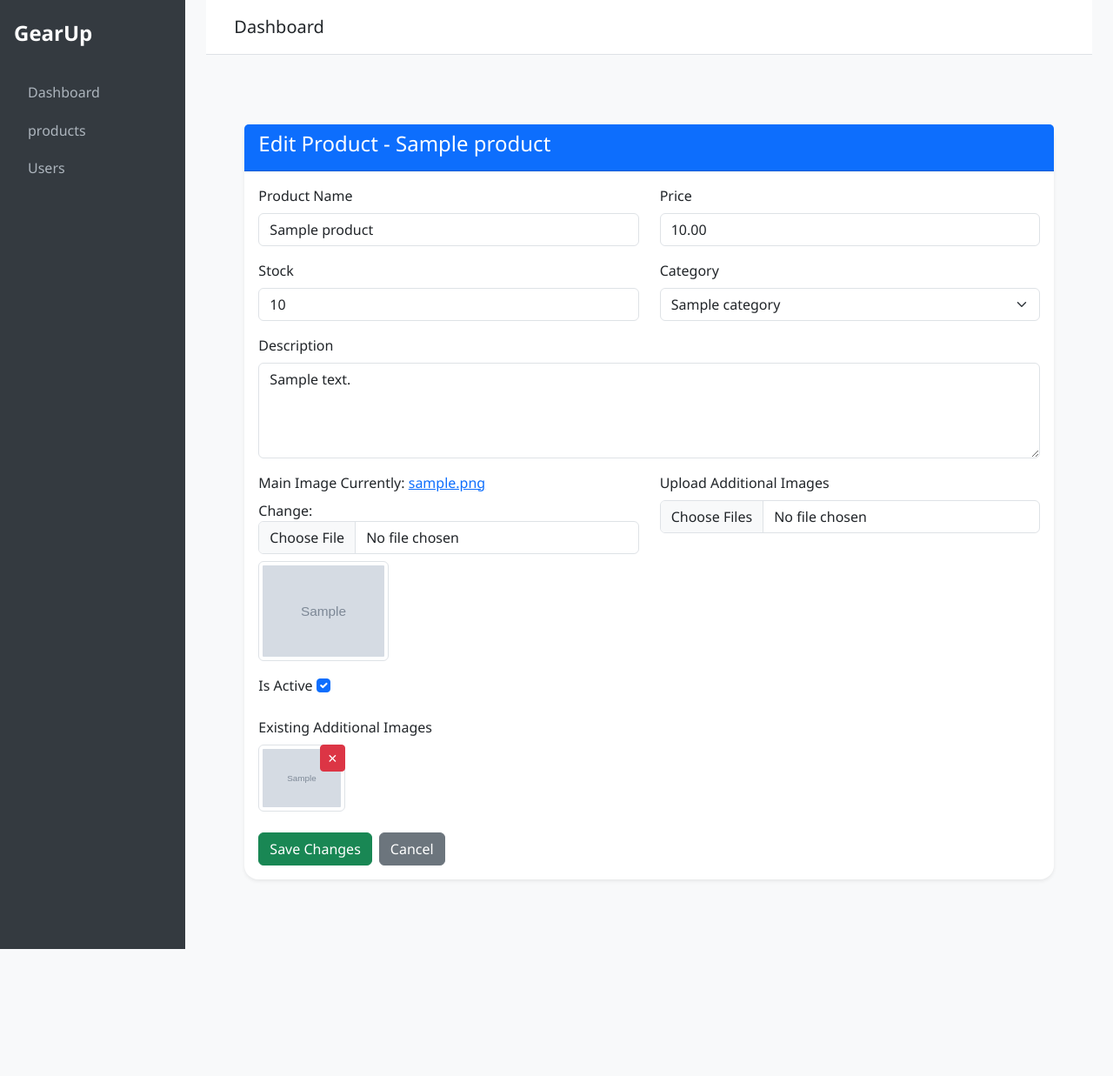
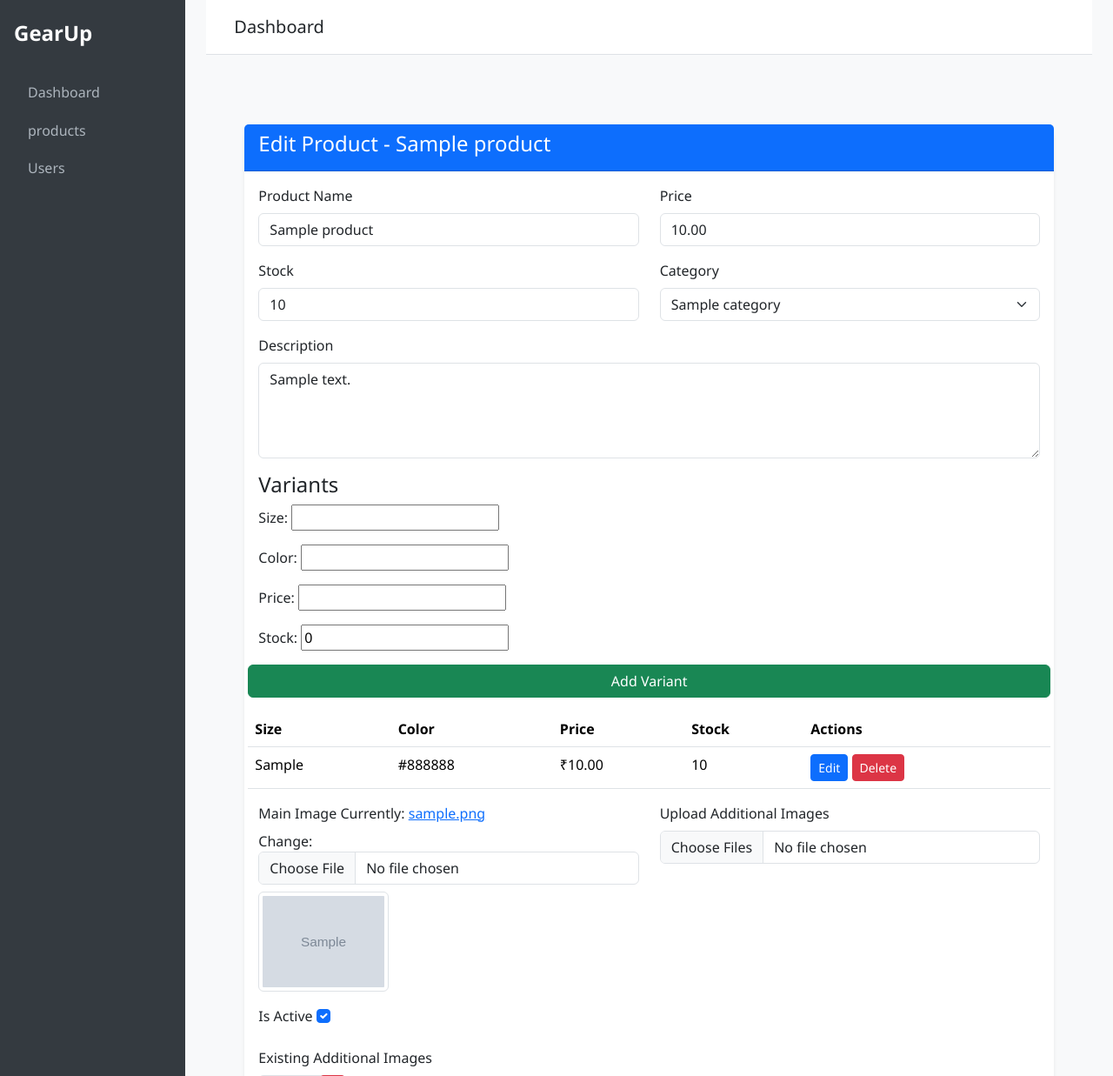
Before and after one commit to aj110arjun/GearUp, a Django app: a page that uses templates/custom_admin/product_edit.html in a window 1280 px wide. Shown: the top 1237 px of the page at 87% size. Before the commit the page ends 1091 px from the top, so only its background shows below. Run offline with Django 5.2, Linux system fonts and the light colour scheme; a user stored in the database is signed in; tables that the repository leaves empty hold one stand-in row (values such as "Sample post"); grey boxes marked "Sample" are stand-in pictures.

Commit message:
varient added

```diff
--- a/cart/views.py
+++ b/cart/views.py
@@ -2,7 +2,7 @@ from django.shortcuts import render, redirect, get_object_or_404
 from django.contrib import messages
 
 from .models import Cart, CartItem
-from products.models import Product
+from products.models import Product, Variant
 from wishlist.models import Wishlist, WishlistItem
 
 
@@ -27,7 +27,9 @@ def view_cart(request):
 
 def add_to_cart(request, product_id):
     product = get_object_or_404(Product, product_id=product_id)
-    cart = get_cart(request)  # however you get the cart
+    cart = get_cart(request)
+    variant_id = request.POST.get('variant_id')
+    variant = get_object_or_404(Variant, id=variant_id)
 
     cart_item, created = CartItem.objects.get_or_create(cart=cart, product=product)
 
--- a/products/admin.py
+++ b/products/admin.py
@@ -1,5 +1,5 @@
 from django.contrib import admin
-from .models import Product, ProductImage
+from .models import Product, ProductImage, Category, Variant
 
 class ProductImageInline(admin.TabularInline):
     model = ProductImage
@@ -10,3 +10,5 @@ class ProductAdmin(admin.ModelAdmin):
     prepopulated_fields = {'slug': ('name',)}
 
 admin.site.register(Product, ProductAdmin)
+admin.site.register(Category)
+admin.site.register(Variant)
--- a/products/forms.py
+++ b/products/forms.py
@@ -1,5 +1,5 @@
 from django import forms
-from .models import Product, Category, ProductImage
+from .models import Product, Category, ProductImage, Variant
 
 class ProductForm(forms.ModelForm):
     class Meta:
@@ -8,6 +8,17 @@ class ProductForm(forms.ModelForm):
         widgets = {
             'description': forms.Textarea(attrs={'rows': 4}),
         }
+
+    def __init__(self, *args, **kwargs):
+        super().__init__(*args, **kwargs)
+
+        # Set "Other" as default category if it exists
+        try:
+            other_category = Category.objects.get(name__iexact="Other")
+            self.fields['category'].initial = other_category.id
+        except Category.DoesNotExist:
+            pass
+
 
 
 class CategoryForm(forms.ModelForm):
@@ -21,3 +32,9 @@ class AdditionalImageForm(forms.ModelForm):
     class Meta:
         model = ProductImage
         fields = ['image']
+
+
+class VariantForm(forms.ModelForm):
+    class Meta:
+        model = Variant
+        fields = ['size', 'color', 'price', 'stock']
--- a/products/models.py
+++ b/products/models.py
@@ -2,6 +2,8 @@ import uuid
 
 from django.db import models
 from django.utils.text import slugify
+from image_cropping.fields import ImageCropField
+from image_cropping import ImageRatioField
 
 
 class Category(models.Model):
@@ -22,6 +24,7 @@ class Category(models.Model):
 
 class Product(models.Model):
 	product_id = models.UUIDField(default=uuid.uuid4, primary_key=True)
+	cropping = ImageRatioField('image', '300x300')
 	name = models.CharField(max_length=100)
 	slug = models.SlugField(unique=True, blank=True)
 	description = models.TextField()
@@ -45,3 +48,14 @@ class ProductImage(models.Model):
 
     def __str__(self):
     	return self.product.name
+
+class Variant(models.Model):
+    id = models.UUIDField(primary_key=True, default=uuid.uuid4, editable=False)
+    product = models.ForeignKey(Product, related_name='variants', on_delete=models.CASCADE)
+    size = models.CharField(max_length=20, blank=True, null=True)
+    color = models.CharField(max_length=50, blank=True, null=True)
+    price = models.DecimalField(max_digits=10, decimal_places=2)
+    stock = models.PositiveIntegerField(default=0)
+
+    def __str__(self):
+        return f"{self.product.name} - {self.size} - {self.color}"
--- a/products/urls.py
+++ b/products/urls.py
@@ -15,6 +15,9 @@ urlpatterns = [
     path('admin/product/delete-additional-image/<int:image_id>/', views.delete_additional_image, name='delete_additional_image'),
     path('admin/products/<slug:slug>/edit/', views.edit_product, name='edit_product'),
     path('admin/products/additional-image/delete/<int:image_id>/', views.delete_additional_image, name='delete_additional_image'),
+    path('product/<uuid:product_id>/add-variant/', views.add_variant, name='add_variant'),
+    path('variant/<uuid:variant_id>/edit/', views.edit_variant, name='edit_variant'),
+    path('variant/<uuid:variant_id>/delete/', views.delete_variant, name='delete_variant'),
 
 
 
--- a/products/views.py
+++ b/products/views.py
@@ -4,7 +4,7 @@ from .models import Product, Category, ProductImage, ProductImage
 from wishlist.models import WishlistItem, Wishlist
 from django.shortcuts import render, get_object_or_404, redirect
 from django.contrib.auth.decorators import login_required, user_passes_test
-from .forms import ProductForm, AdditionalImageForm
+from .forms import ProductForm, AdditionalImageForm, VariantForm
 from django.contrib import messages
 from django.http import JsonResponse
 from django.views.decorators.csrf import csrf_exempt
@@ -173,11 +173,13 @@ def edit_product(request, slug):
             return redirect('admin_product_view', slug=product.slug)
     else:
         form = ProductForm(instance=product)
-
+    variant_form = VariantForm()
     context = {
-        'form': form,
-        'product': product,
-        'additional_images': product.additional_images.all(),
+    'form': form,
+    'product': product,
+    'additional_images': product.additional_images.all(),
+    'variants': product.variants.all(),
+    'variant_form': variant_form,
     }
     return render(request, 'custom_admin/product_edit.html', context)
 
@@ -255,3 +257,37 @@ def delete_additional_image(request, image_id):
     product_slug = image.product.slug
     image.delete()
     return redirect('edit_product', slug=product_slug)
+
+def add_variant(request, product_id):
+    product = get_object_or_404(Product, id=product_id)
+
+    if request.method == 'POST':
+        form = VariantForm(request.POST)
+        if form.is_valid():
+            variant = form.save(commit=False)
+            variant.product = product
+            variant.save()
+            return redirect('admin:edit_product', product.id)
+    else:
+        form = VariantForm()
+
+    return render(request, 'admin/products/variant_form.html', {'form': form, 'product': product})
+
+def edit_variant(request, variant_id):
+    variant = get_object_or_404(Variant, id=variant_id)
+
+    if request.method == 'POST':
+        form = VariantForm(request.POST, instance=variant)
+        if form.is_valid():
+            form.save()
+            return redirect('admin:edit_product', variant.product.id)
+    else:
+        form = VariantForm(instance=variant)
+
+    return render(request, 'admin/products/variant_form.html', {'form': form, 'product': variant.product})
+
+def delete_variant(request, variant_id):
+    variant = get_object_or_404(Variant, id=variant_id)
+    product_id = variant.product.id
+    variant.delete()
+    return redirect('admin:edit_product', product_id)
--- a/templates/custom_admin/product_edit.html
+++ b/templates/custom_admin/product_edit.html
@@ -37,6 +37,41 @@
             <label class="form-label">Description</label>
             {{ form.description|add_class:"form-control" }}
           </div>
+          <h4>Variants</h4>
+
+          {% if product %}
+            <form method="post" action="{% url 'add_variant' product.product_id %}">
+              {% csrf_token %}
+              {{ variant_form.as_p }}
+              <button type="submit" class="btn btn-success">Add Variant</button>
+            </form>
+
+            <table class="table mt-3">
+              <thead>
+                <tr>
+                  <th>Size</th>
+                  <th>Color</th>
+                  <th>Price</th>
+                  <th>Stock</th>
+                  <th>Actions</th>
+                </tr>
+              </thead>
+              <tbody>
+                {% for variant in product.variants.all %}
+                <tr>
+                  <td>{{ variant.size }}</td>
+                  <td>{{ variant.color }}</td>
+                  <td>₹{{ variant.price }}</td>
+                  <td>{{ variant.stock }}</td>
+                  <td>
+                    <a href="{% url 'edit_variant' variant.id %}" class="btn btn-sm btn-primary">Edit</a>
+                    <a href="{% url 'delete_variant' variant.id %}" class="btn btn-sm btn-danger">Delete</a>
+                  </td>
+                </tr>
+                {% endfor %}
+              </tbody>
+            </table>
+          {% endif %}
 
           <div class="col-md-6 mb-3">
             <label class="form-label">Main Image</label>
```
Also changed, not shown: GearUp/settings.py (+16 -37 lines), requirements.txt (+20 -77 lines), static/js/add_product.js (added, +50 -0 lines), templates/custom_admin/add_product.html (+15 -0 lines), templates/registration/single_product.html (+18 -5 lines), db.sqlite3, media/products/additional/fdhdffj.jpeg (added), media/products/additional/images.jpeg (added), media/products/additional/sdffghjkl.jpeg (added), media/products/cropped.png (added), media/products/cropped_wDL9TiC.png (added), products/migrations/0006_product_cropping.py (added), products/migrations/0007_variant.py (added).
